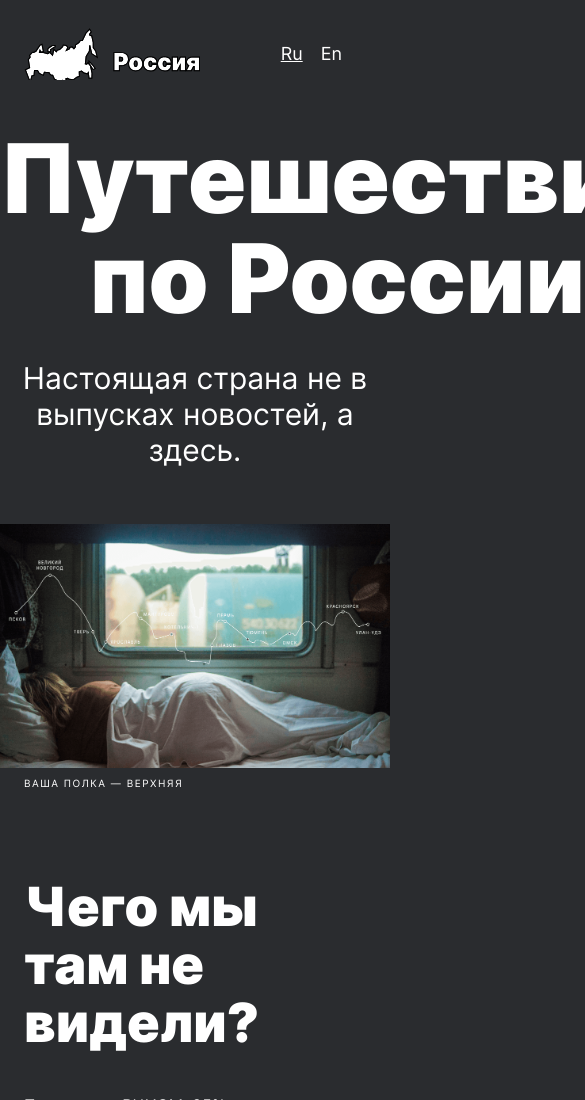
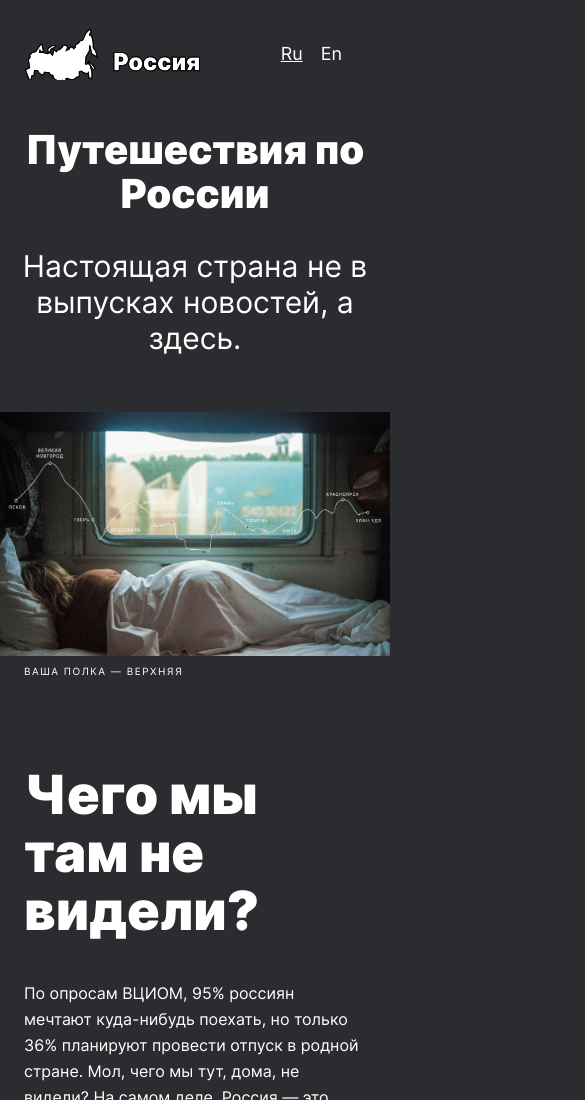
Before and after one commit to mxiloo/russian-travel-bootcamp, a plain HTML site: page index.html in a window 390 px wide. Shown: the top 1100 px of the page, 585 px wide, since content can reach past the window. Drawn offline with Linux system fonts and the light colour scheme; files whose address does not match are found by name.

Commit message:
fixed lead__title & grid

```diff
--- a/blocks/gallery/__wrapper/gallery__wrapper.css
+++ b/blocks/gallery/__wrapper/gallery__wrapper.css
@@ -5,7 +5,7 @@
     width: 100%;
     display: grid;
     gap: 16px;
-    grid-template-columns: repeat(auto-fit, minmax(284px ,1fr));
+    grid-template-columns: repeat(auto-fit, minmax(250px ,1fr));
 }
 
 @media screen and (max-width: 1024px) {
--- a/blocks/lead/__title/lead__title.css
+++ b/blocks/lead/__title/lead__title.css
@@ -17,10 +17,16 @@
     .lead__title {
         padding: 48px 0 0 0;
     }
-
 }
 
-@media screen and (max-width: 320px) {
+@media screen and (max-width: 767px) {
+    .lead__title {
+        font-size: 60px;
+        line-height: 62px;
+    }
+}
+
+@media screen and (max-width: 450px) {
     .lead__title {
         font-size: 40px;
         line-height: 44px;
```
Also changed, not shown: blocks/gallery/__item/gallery__item.css (+8 -0 lines), pages/index.css (line endings or trailing spaces).
